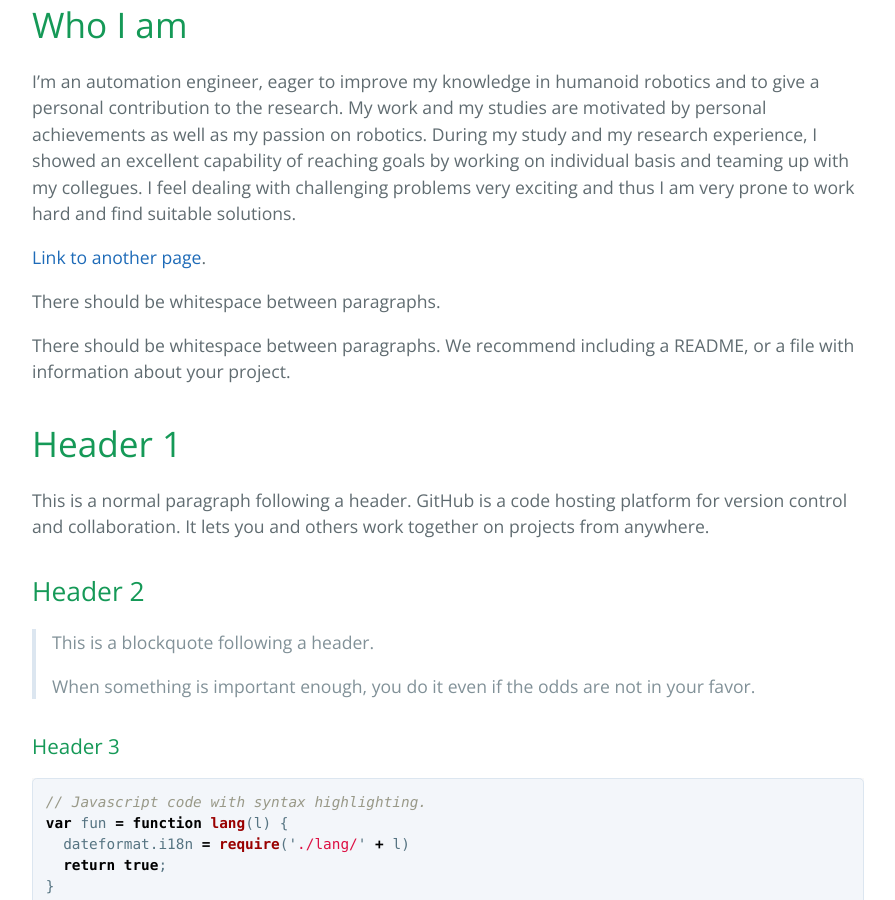
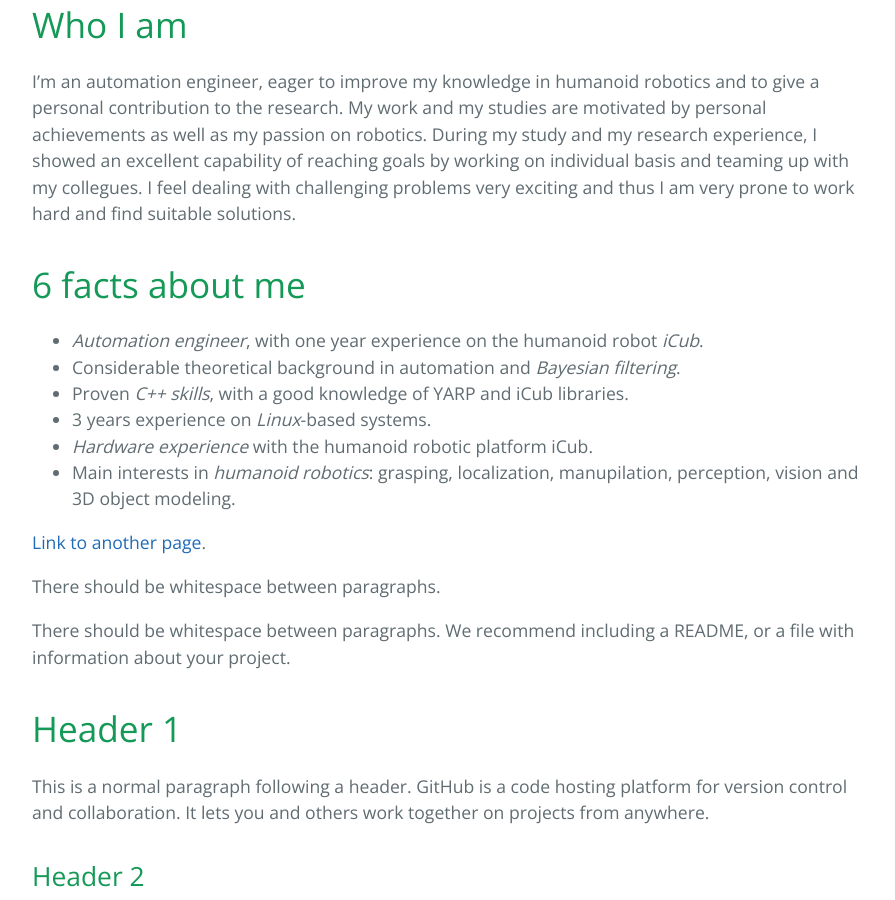
Before and after one commit to giuliavezzani/giuliavezzani_old.github.io, a Jekyll site: the page built from index.md, in a window 1280 px wide and 900 px high, scrolled down 417 px. Shown: the whole window, without its empty margins (192-1087 px from the left). Built offline with Jekyll 4.4.1, drawn with Linux system fonts in a browser that asks for light colours; our own code applies the rules of GitHub Pages for plain Markdown files.

Commit message:
Update index.md

```diff
--- a/index.md
+++ b/index.md
@@ -9,6 +9,15 @@ contribution to the research. My work and my studies are motivated by personal a
 my passion on robotics. During my study and my research experience, I showed an excellent capability
 of reaching goals by working on individual basis and teaming up with my collegues. I feel dealing with
 challenging problems very exciting and thus I am very prone to work hard and find suitable solutions.
+
+# 6 facts about me
+- _Automation engineer_, with one year experience on the humanoid robot _iCub_.
+- Considerable theoretical background in automation and _Bayesian filtering_.
+- Proven _C++ skills_, with a good knowledge of YARP and iCub libraries.
+- 3 years experience on _Linux_-based systems.
+- _Hardware experience_ with the humanoid robotic platform iCub.
+- Main interests in _humanoid robotics_: grasping, localization, manupilation, perception, vision
+  and 3D object modeling.
 
 [Link to another page](another-page).
 
```
